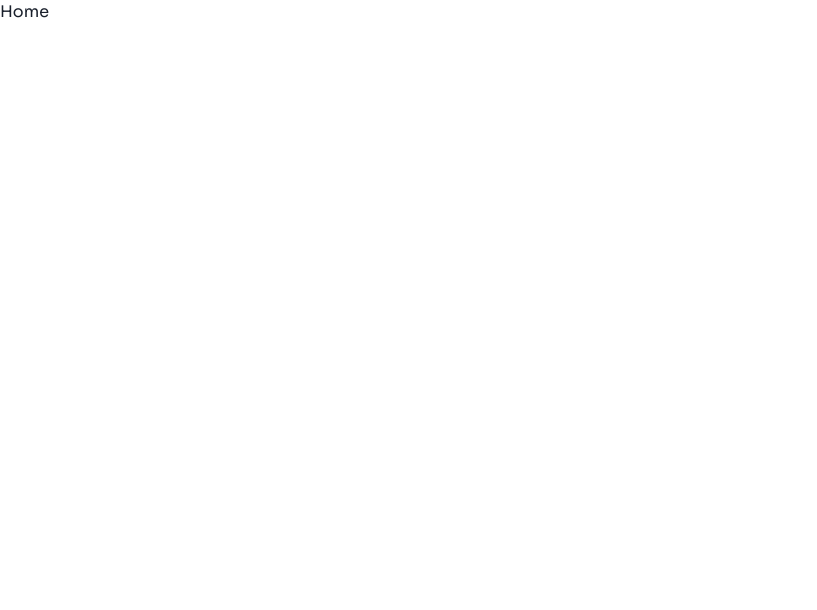
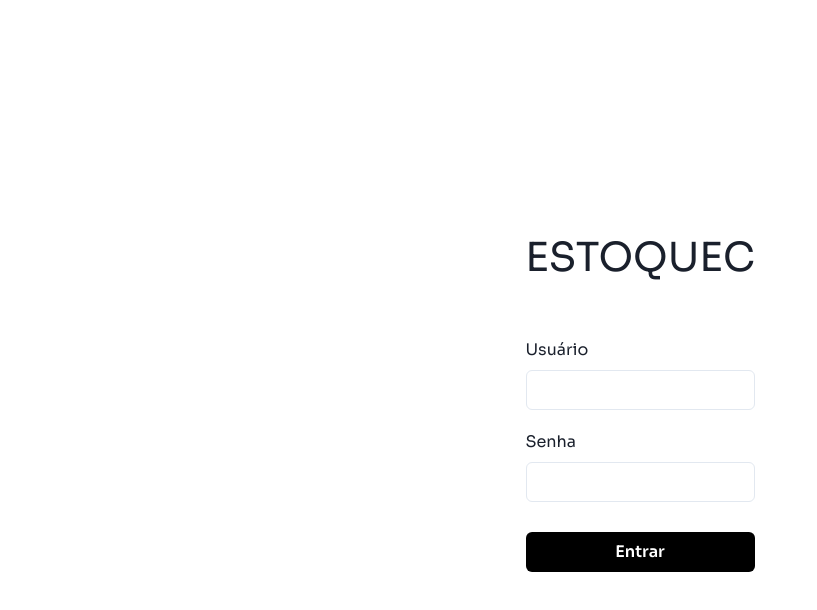
Before and after one commit to guilhermeoln/estoquec, a Next.js app: page / in a window 1280 px wide. Shown: the top 610 px of the page, without its empty margins (0-817 px from the left). Built offline with nearby package versions, Linux system fonts and the light colour scheme.

Commit message:
feat(Home): Criação da página Home

```diff
--- a/src/pages/index.tsx
+++ b/src/pages/index.tsx
@@ -1,3 +1,40 @@
+import {
+  Flex,
+  FormControl,
+  FormLabel,
+  FormErrorMessage,
+  FormHelperText,
+  Input,
+  Text,
+  Button,
+} from "@chakra-ui/react";
+import Image from "next/image";
+
 export default function Home() {
-  return <>Home</>;
+  return (
+    <Flex
+      width="100%"
+      height="100vh"
+      flexDirection="column"
+      alignItems="center"
+      justifyContent="center"
+    >
+      <Text fontSize="40px" marginBottom="50px">
+        ESTOQUEC
+      </Text>
+      <form>
+        <FormControl>
+          <FormLabel>Usuário</FormLabel>
+          <Input type="text" />
+        </FormControl>
+        <FormControl marginTop="20px">
+          <FormLabel>Senha</FormLabel>
+          <Input type="password" />
+        </FormControl>
+        <Button width="100%" marginTop="30px" bgColor="black" color="white">
+          Entrar
+        </Button>
+      </form>
+    </Flex>
+  );
 }
```
Also changed, not shown: public/assets/logo.png (added).
